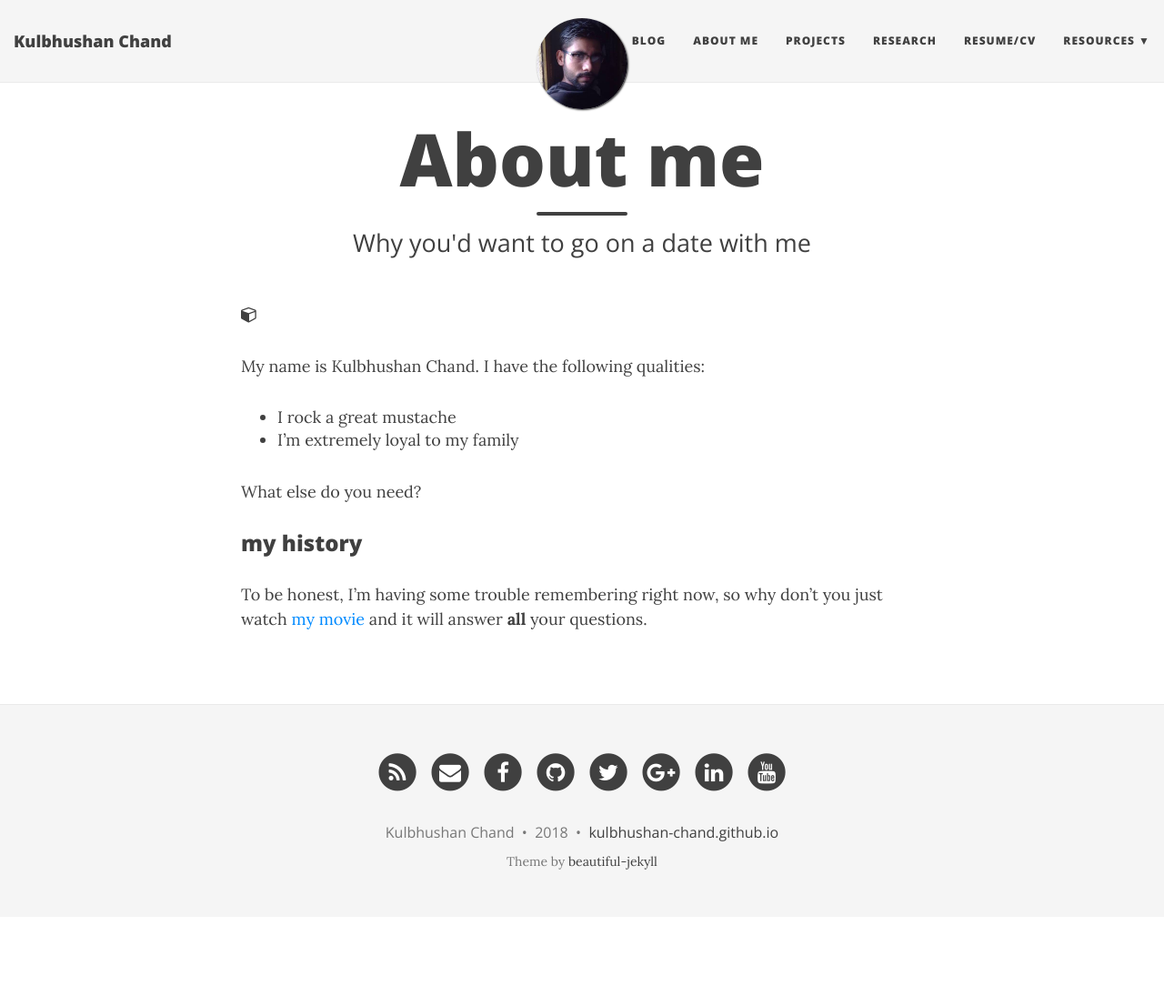
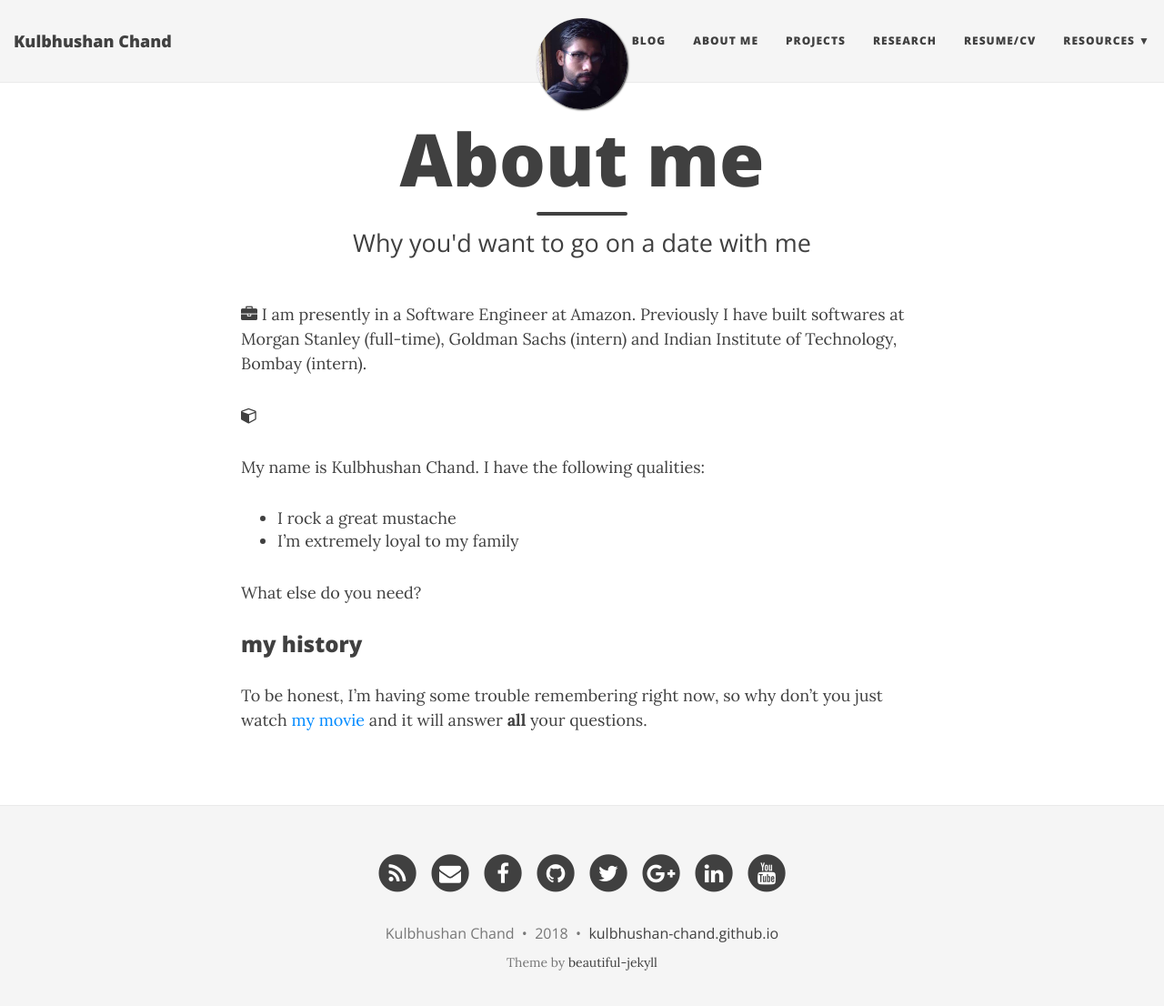
Before and after one commit to kulbhushanchand/kulbhushan-chand.github.io-v1, a Jekyll site: the page built from aboutme.md, in a window 1280 px wide and 1119 px high. Shown: the top 1106 px of the window at 91% size. Built offline with Jekyll 4.4.1, drawn with Linux system fonts in a browser that asks for light colours; nearby versions of some CDN libraries.

Commit message:
Update aboutme.md

```diff
--- a/aboutme.md
+++ b/aboutme.md
@@ -4,6 +4,14 @@ title: About me
 subtitle: Why you'd want to go on a date with me
 published: true
 ---
+
+
+
+<span class="fa fa-briefcase about-icon"></span>
+I am presently in a Software Engineer at Amazon. Previously I have built softwares at Morgan Stanley (full-time), Goldman Sachs (intern) and Indian Institute of Technology, Bombay (intern).
+
+
+
 
 <i class="fa fa-cube"></i>
 
```
